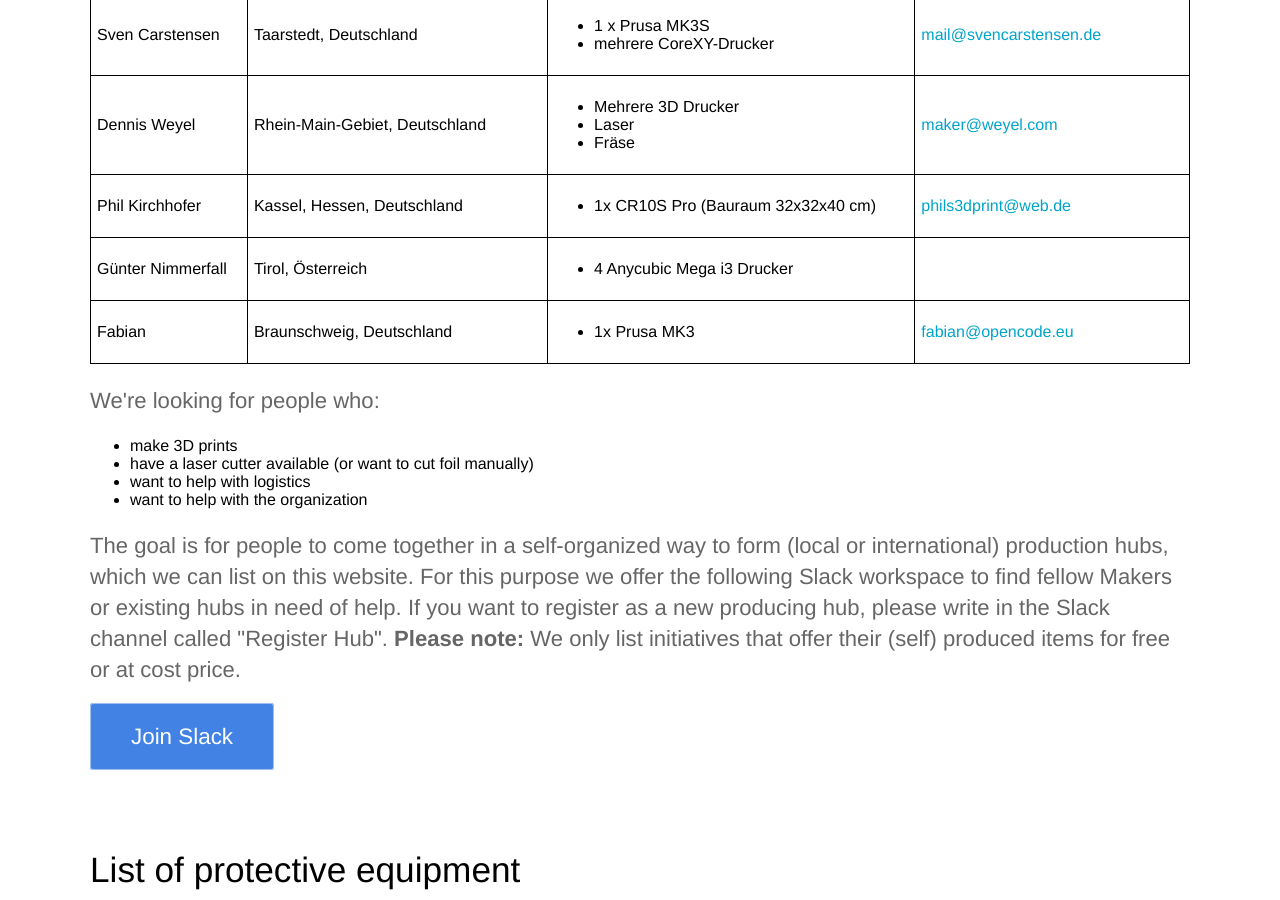
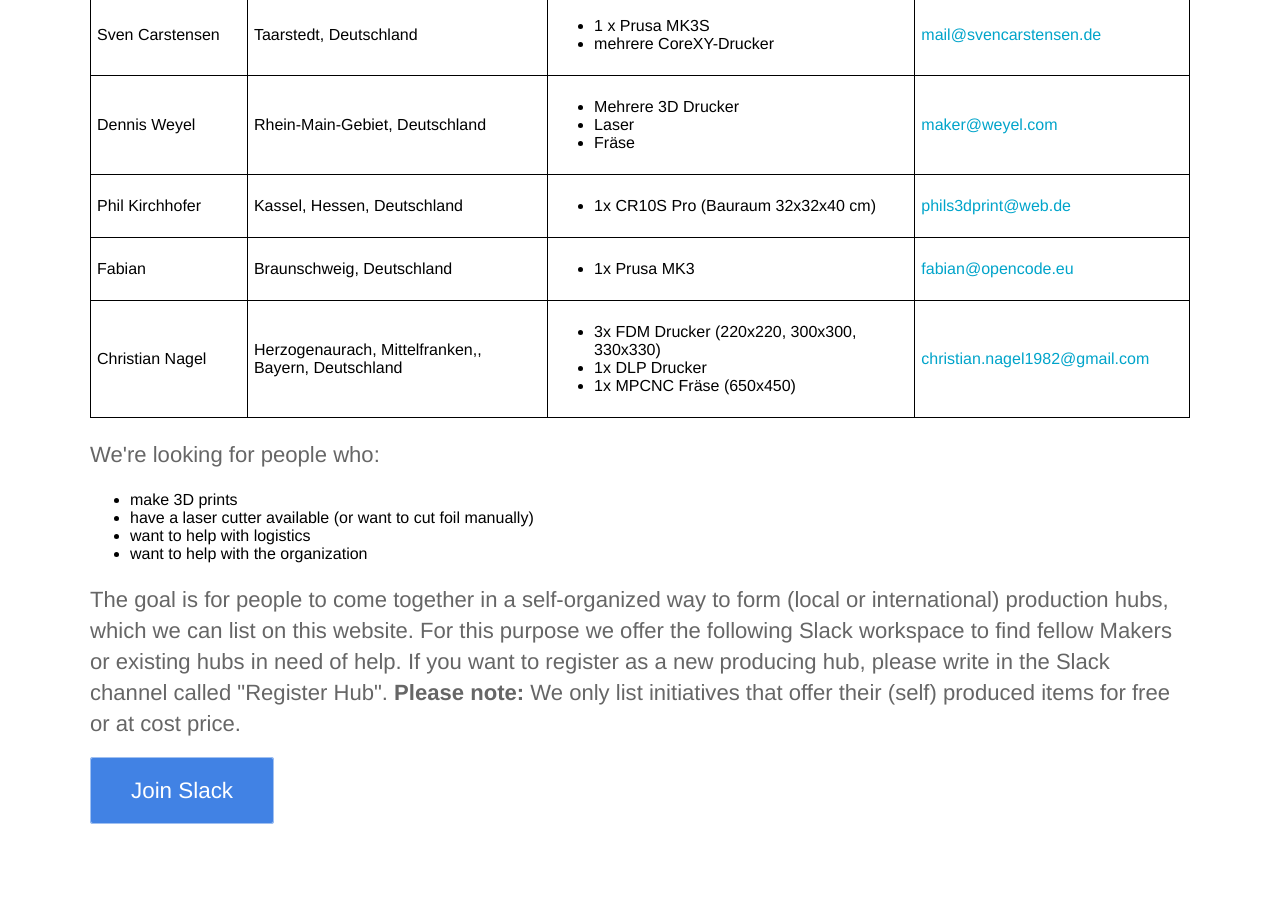
Before and after one commit to CloudCannon/hydra-jekyll-template, a Jekyll site: the page built from en/index.html, in a window 1280 px wide and 900 px high, scrolled down 4793 px. Built offline with Jekyll 4.4.1, drawn with Linux system fonts in a browser that asks for light colours.

Commit message:
ADD entry

```diff
--- a/_data/makers.yml
+++ b/_data/makers.yml
@@ -311,14 +311,14 @@
     - 1x CR10S Pro (Bauraum 32x32x40 cm)
   contact: '<a href="phils3dprint@web.de">phils3dprint@web.de</a>'
 
-- name: Günter Nimmerfall
-  country: Österreich
+#- name: Günter Nimmerfall
+#  country: Österreich
   # State / region is optional
-  state:
-  city: Tirol
-  capacity:
-    - 4 Anycubic Mega i3 Drucker
-  contact: '<a href=""></a>'
+#  state:
+#  city: Tirol
+#  capacity:
+#    - 4 Anycubic Mega i3 Drucker
+#  contact: '<a href=""></a>'
 
 - name: Fabian
   country: Deutschland
@@ -329,4 +329,15 @@
     - 1x Prusa MK3
   contact: '<a href="fabian@opencode.eu">fabian@opencode.eu</a>'
 
+- name: Christian Nagel
+  country: Deutschland
+  # State / region is optional
+  state: Bayern
+  city: Herzogenaurach, Mittelfranken,
+  capacity:
+    - 3x FDM Drucker (220x220, 300x300, 330x330)
+    - 1x DLP Drucker
+    - 1x MPCNC Fräse (650x450)
+  contact: '<a href="christian.nagel1982@gmail.com">christian.nagel1982@gmail.com</a>'
+
 # Copy the block above and repeat =)
```
